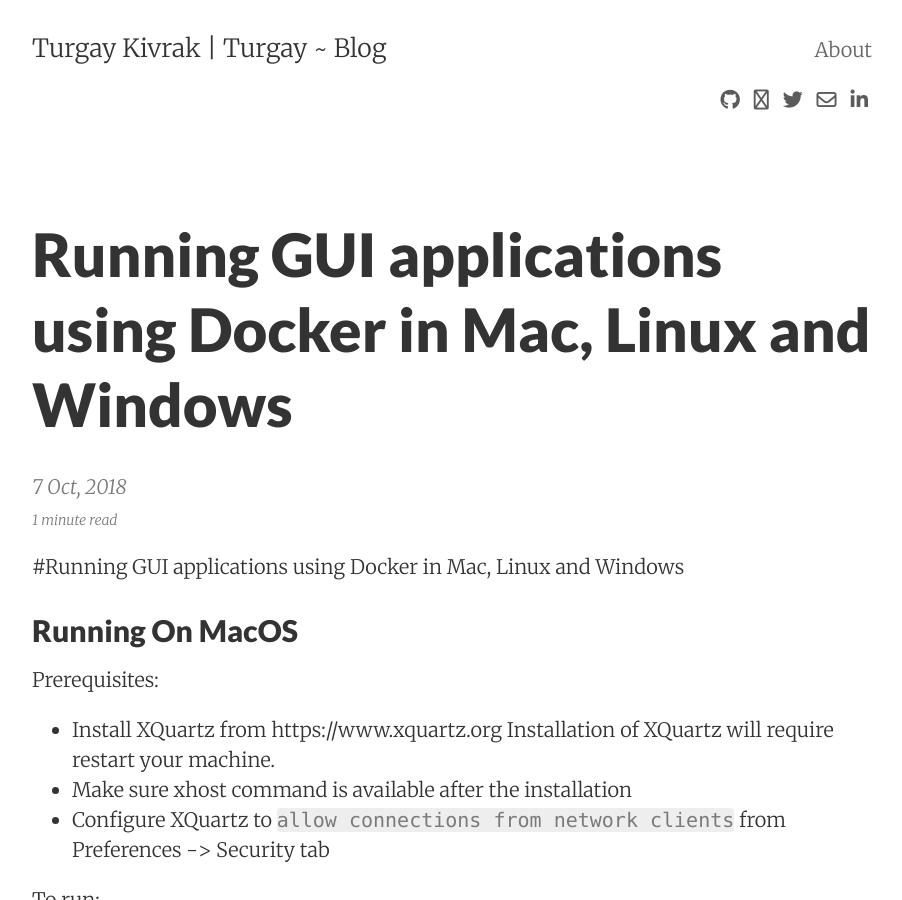
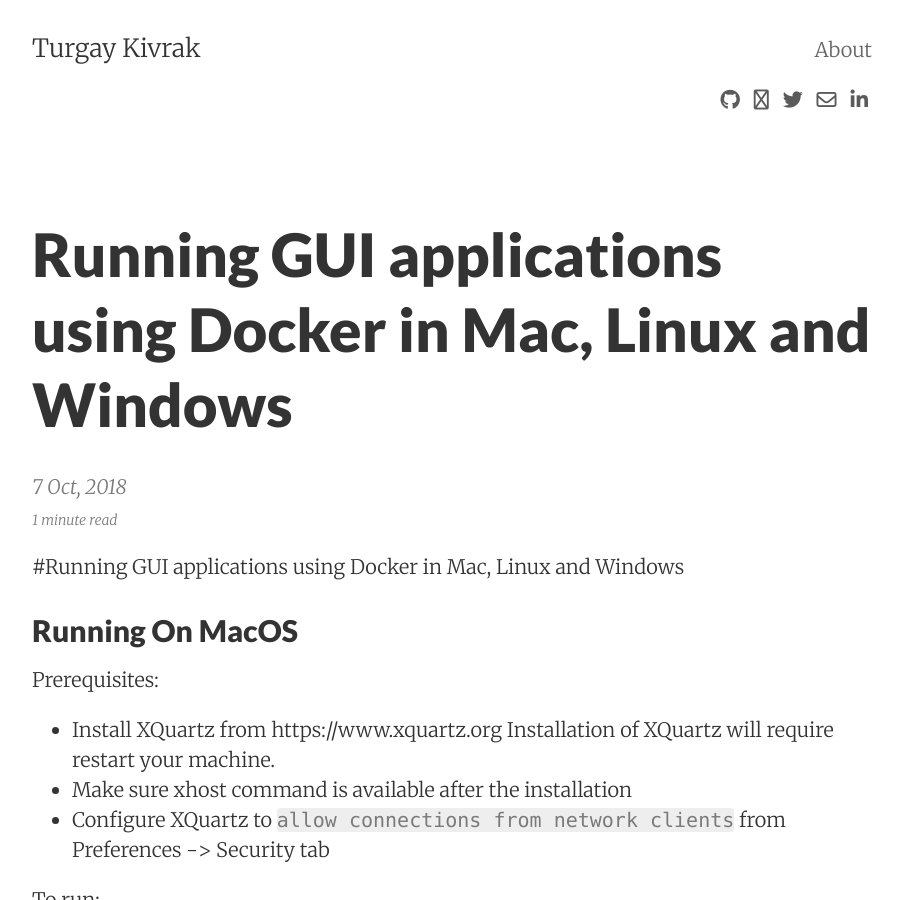
Before and after one commit to turgay/turgay.github.io, a Jekyll site: the page built from _posts/2018-10-07-docker-run-gui-app.md, in a window 1280 px wide and 900 px high. Shown: the whole window, without its empty margins (188-1090 px from the left). Built offline with Jekyll 4.4.1, drawn with Linux system fonts in a browser that asks for light colours; nearby versions of some CDN libraries; comment, search, counter and statistics services are not loaded.

Commit message:
Clean uo

```diff
--- a/_config.yml
+++ b/_config.yml
@@ -1,10 +1,10 @@
 # Site settings
-title:       Turgay Kivrak | Turgay ~ Blog
+title:       Turgay Kivrak
 email:       turgaykivrak@gmail.com
 author:      Turgay Kivrak
 description: "Turgay Kivrak |  Turgay ~ Blog"
 baseurl:     ""
-url:         "https://turgay.it"
+url:         "https://turgay.github.io"
 date_format: "%-d %b, %Y"
 
 header_pages:
```
